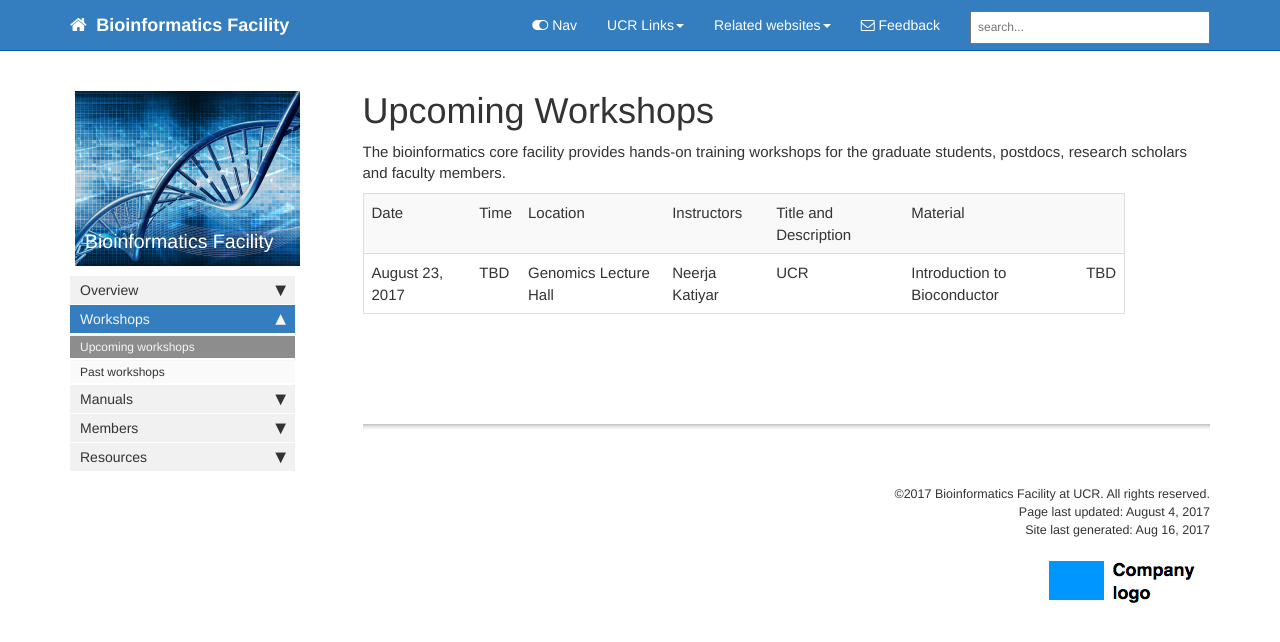
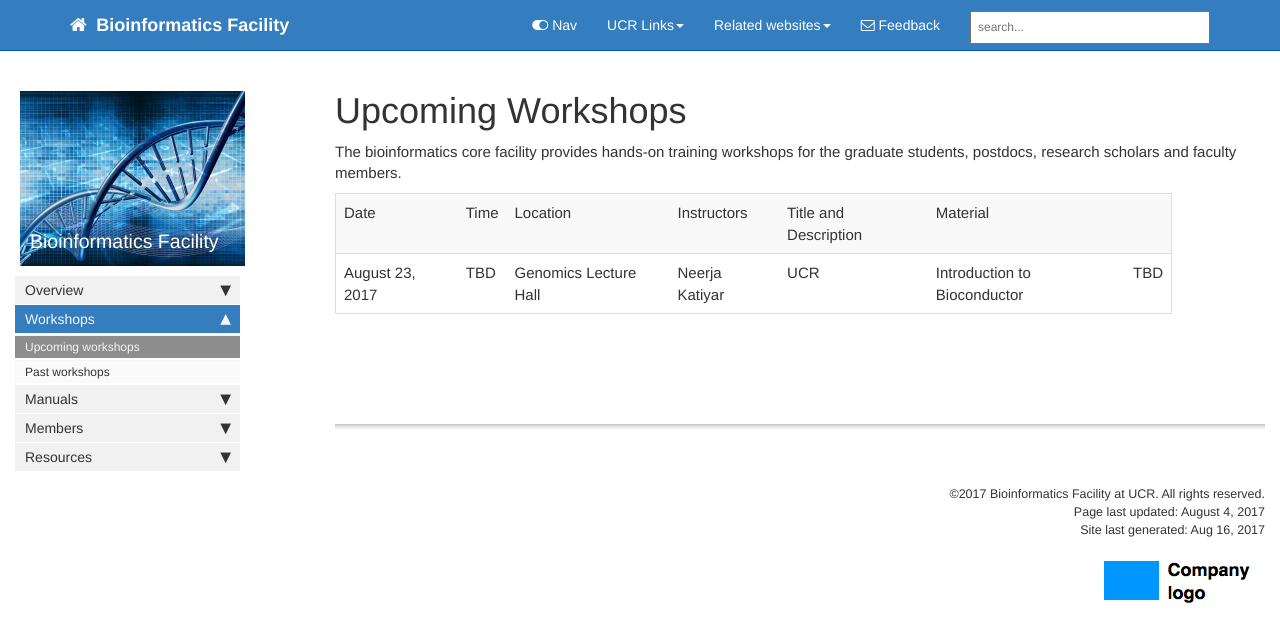
Before and after one commit to ucr-bioinformatics/ucr-bioinformatics.github.io, a Jekyll site: the page built from pages/mydoc/mydoc_upcoming_workshops.md, in a window 1280 px wide. Shown: the top 642 px of the page. Built offline with Jekyll 4.4.1, drawn with Linux system fonts in a browser that asks for light colours; nearby versions of some CDN libraries; comment, search, counter and statistics services are not loaded.

```diff
--- a/_layouts/default.html
+++ b/_layouts/default.html
@@ -70,12 +70,18 @@
        });
     </script>
     {% endif %}
-
+    {% if page.wide == true %}
+    <style>
+    div.container.main-container {
+        width: 100% !important;
+    }
+    </style>
+    {% endif %}
 </head>
 <body>
 {% include topnav.html %}
 <!-- Page Content -->
-<div class="container">
+<div class="container main-container">
   <div id="main">
     <!-- Content Row -->
     <div class="row">
```
Also changed, not shown: pages/mydoc/mydoc_past_workshops.md (+1 -0 lines), pages/mydoc/mydoc_upcoming_workshops.md (+1 -0 lines).
